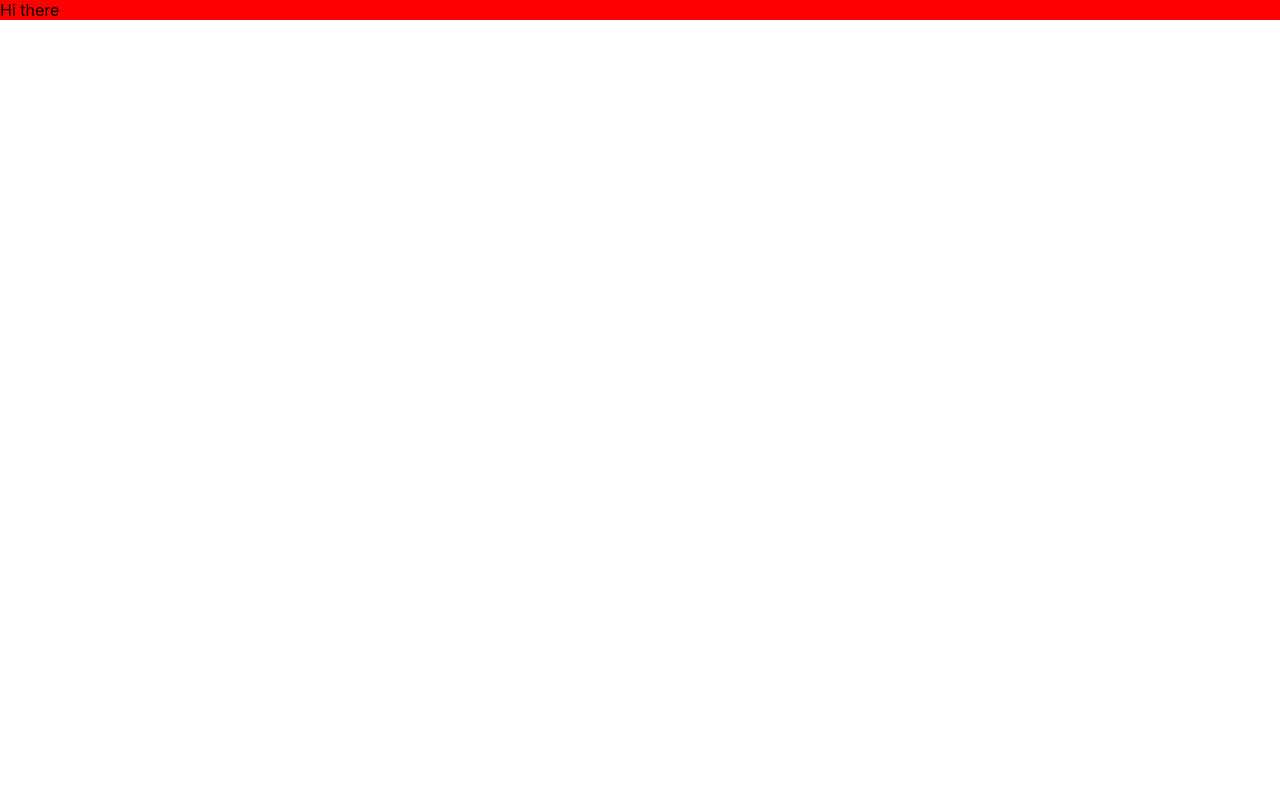
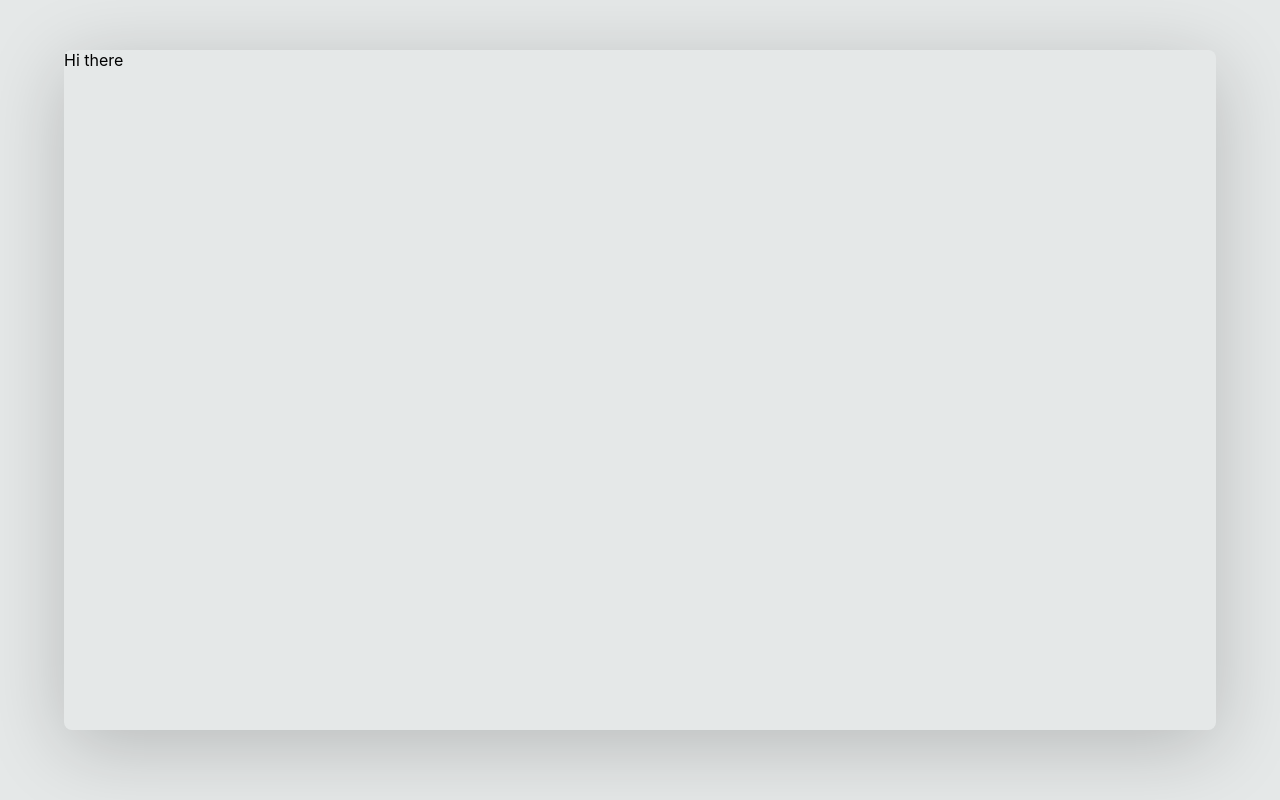
Before and after one commit to RicardoJ/list-manager, a React (Create React App) app: page / in a window 1280 px wide. Built offline with nearby package versions, Linux system fonts and the light colour scheme.

Commit message:
creating container and wrapper global

```diff
--- a/src/App.js
+++ b/src/App.js
@@ -1,12 +1,28 @@
 import React from "react";
 import styled from "styled-components";
+
+const Container = styled.div`
+  width: 100%;
+  height: 100vh;
+  display: flex;
+  background-color: #e5e8e8;
+`;
+
 const AppWrapper = styled.div`
-  display: flex;
-  background: red;
+  width: 90%;
+  max-width: 150rem;
+  height: 85vh;
+  margin: 50px auto;
+  border-radius: 0.5rem;
+  box-shadow: 0 1rem 5rem rgba(0, 0, 0, 0.2);
+`;
 
-`;
 function App() {
-  return <AppWrapper>Hi there</AppWrapper>;
+  return (
+    <Container>
+      <AppWrapper>Hi there</AppWrapper>
+    </Container>
+  );
 }
 
 export default App;
```
